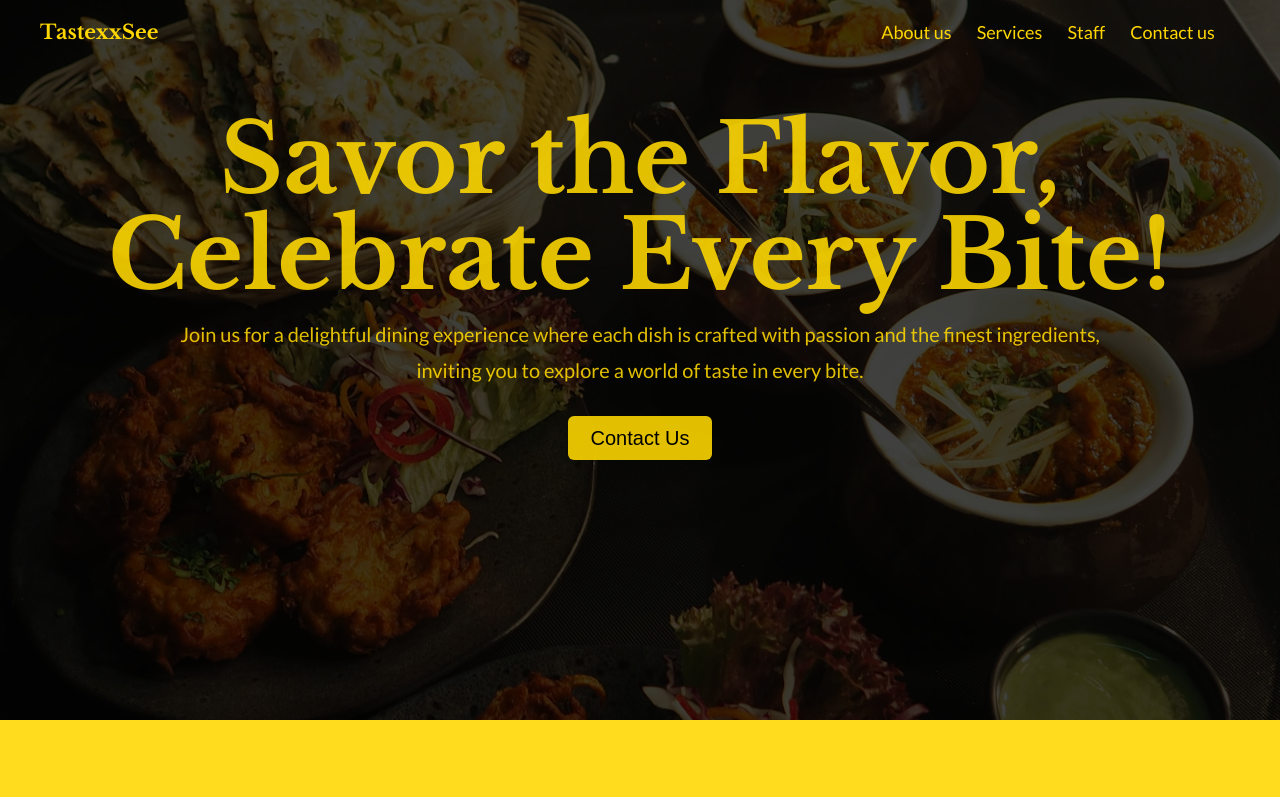
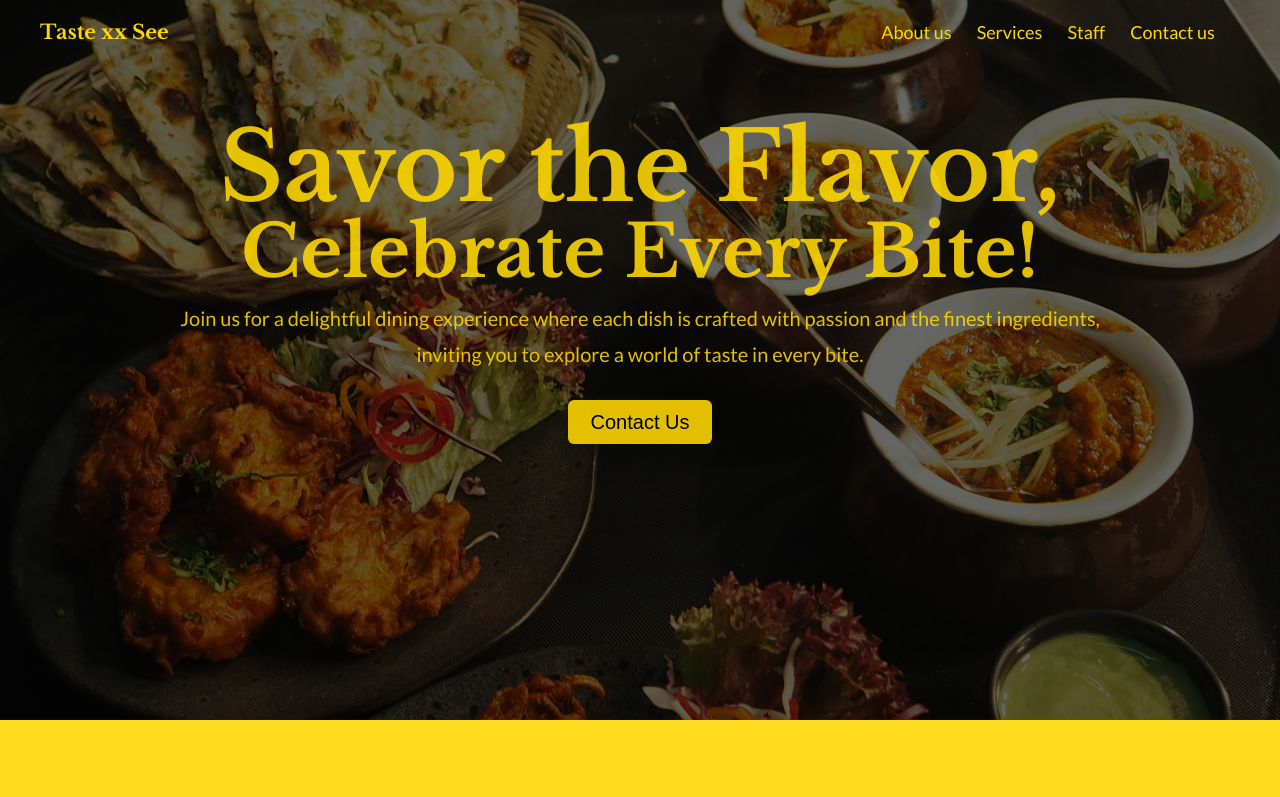
Before and after one commit to kaytee07/tastexxsee, a Next.js app: page / in a window 1280 px wide. Shown: the top 797 px of the page. Built offline with nearby package versions, Linux system fonts and the light colour scheme.

Commit message:
tastexxsee

```diff
--- a/components/ExInfo.tsx
+++ b/components/ExInfo.tsx
@@ -10,7 +10,7 @@ const ExInfo = () => {
   return (
     <div id="about" className="flex bg-[#ffd900e1] text-black w-[100vw] max-sm:h-[50rem] h-[36rem] items-center justify-center  max-sm:px-5 max-sm:justify-start  max-sm:flex-col">
         <div className="info md:px-10 lg:px-20  max-sm:px-0 max-sm:py-10 md:py-1 flex flex-col gap-5 md:w-[30rem] lg:w-[40rem]">
-            <h1 className={`md:text-5xl max-sm:text-5xl font-bold ${libreBaskerville.className}`}>Why TastexxSee ?</h1>
+            <h1 className={`md:text-5xl max-sm:text-5xl font-bold ${libreBaskerville.className}`}>Why<br/> Taste xx See ?</h1>
             <p className={`max-sm:hidden ${latoBold.className} text-xl`}>
                 This is a type of restaurant which typically serves food and drink, in
                 addition to light refreshment such as baked goods or snacks. The taste come from
--- a/components/Hero.tsx
+++ b/components/Hero.tsx
@@ -14,15 +14,15 @@ const latoBold = Lato({ weight: '400', subsets: ['latin'] });
 const Hero = () => {
   // const [ menu, setMenu ] = useState({});
   return (
-<div className="flex md:h-[80vh] max-sm:h-[90vh] h-[90vh] lg:h-[90vh] max-sm:bg-[url('/img/rest1.avif')] bg-[url('/img/rest3.jpeg')] bg-cover relative text-white">
+<div className="flex md:h-[80vh] max-sm:h-fit flex-col h-[90vh] lg:h-[90vh] max-sm:bg-[url('/img/rest1.avif')] bg-[url('/img/rest3.jpeg')] bg-cover relative text-white">
 <Navbar firstColor="#FFD700"/>
-<div className="absolute bg-black bg-opacity-75 w-full h-full"></div>
-<div className={`catch absolute flex text-[#ffd900e1] max-sm:px-10 flex-col items-center w-full px-10 max-sm:top-24 max-sm:items-start top-28 max-sm:w-auto`}>
+<div className="absolute bg-black bg-opacity-60 w-full h-full"></div>
+<div className={`catch z-50 flex text-[#ffd900e1] lg:mt-14 max-sm:py-20 max-sm:px-10 flex-col items-center w-full px-10 max-sm:top-24 max-sm:items-start top-28 max-sm:w-auto`}>
   <h1 className={`lg:text-8xl text-6xl max-sm:text-5xl font-bold ${libreBaskerville.className} `}>Savor the Flavor, <br/></h1>
-  <h1 className={`lg:text-8xl text-6xl max-sm:text-5xl font-bold ${libreBaskerville.className} `}> Celebrate Every Bite!</h1>
+  <h1 className={`lg:text-7xl text-6xl max-sm:text-5xl font-bold ${libreBaskerville.className} `}> Celebrate Every Bite!</h1>
   <p className={`text-xl mt-4 md:text-center max-sm:text-xl ${latoBold.className}`}>Join us for a delightful dining experience where each dish is crafted with passion and the finest ingredients,</p>
   <p className={`text-xl mt-2 md:text-center max-sm:text-xl ${latoBold.className}`}>inviting you to explore a world of taste in every bite.</p>
-  <a href="#footer"><button className="mt-8 w-36 h-11 rounded-md text-black bg-[#ffd900e1] text-xl">Contact Us</button></a>
+  <a href="#footer"><button className="mt-8 w-36 h-11 rounded-md  text-black bg-[#ffd900e1] text-xl">Contact Us</button></a>
 </div>
     {/* <div className="h-full w-full bg-black bg-opacity-50"></div> */}
   {/* Text section (uncomment if needed)
--- a/components/Navbar.tsx
+++ b/components/Navbar.tsx
@@ -17,7 +17,7 @@ const Navbar: React.FC<NavbarProps> = ({firstColor}) => {
     <header className={`flex flex-row h-fit w-full bg-transparent z-10 justify-between text-[${firstColor}] items-center py-4 px-10`}>
         <div className="logo">
             <Link href="/">
-                <h1 className={`font-bold text-xl text-[${firstColor} ${libreBaskerville.className}`}>TastexxSee</h1>
+                <h1 className={`font-bold text-xl text-[${firstColor} ${libreBaskerville.className}`}>Taste xx See</h1>
             </Link>
         </div>
         <nav
--- a/components/Sidebar.tsx
+++ b/components/Sidebar.tsx
@@ -50,8 +50,8 @@ export function SheetDemo ({firstColor}: SheetDemoProps) {
       <SheetContent>
         <SheetHeader>
 
-            <Link className={`w-5 font-bold text-2xl text-[#FFD700] ${libreBaskerville.className}`} href="/">
-                TastexxSee
+            <Link className={`w-fit font-bold text-xl text-[#FFD700] ${libreBaskerville.className}`} href="/">
+                Taste xx See
             </Link>
           <SheetDescription>
             {/* Make changes to your profile here. Click save when you're done. */}
```
